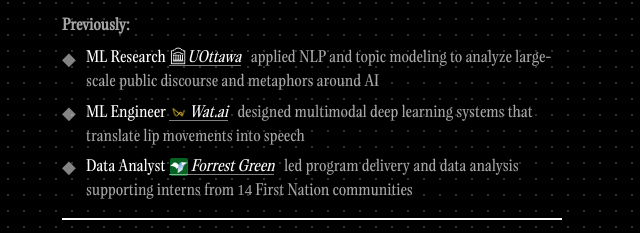
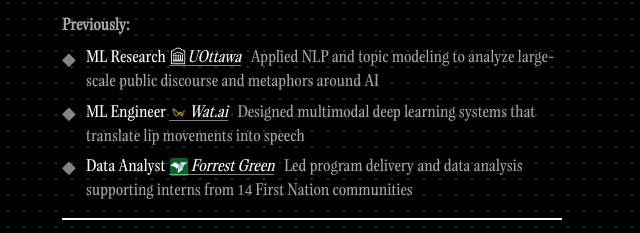
Before and after one commit to Diyako1/portfolio, a plain HTML site: page index.html in a window 1280 px wide. Shown: the part 397-630 px from the top of the page, 328-968 px from the left. Drawn offline with Linux system fonts and the light colour scheme; animation ran at ten frames a second.

Commit message:
Capitalize starting words in experience descriptions

```diff
--- a/index.html
+++ b/index.html
@@ -88,13 +88,13 @@
 				</div>
 				<ul>
 					<li class="experience-item">
-						<a href="https://www.uottawa.ca/en" target="_blank" rel="noopener noreferrer" class="project-link cursor-target" style="display: inline;"><strong><span style="font-style: normal;" class="cursor-target">ML Research</span>  <span style="border-bottom: 1px solid white; padding-bottom: 2px;" class="cursor-target"><img src="./src/images/uottawa.png" alt="UOttawa" style="height: 1.2em; vertical-align: -0.2em; margin: 0 1px; border-radius: 2px;">UOttawa</span></strong>&nbsp; applied NLP and topic modeling to analyze large-scale public discourse and metaphors around AI</a>
+						<a href="https://www.uottawa.ca/en" target="_blank" rel="noopener noreferrer" class="project-link cursor-target" style="display: inline;"><strong><span style="font-style: normal;" class="cursor-target">ML Research</span>  <span style="border-bottom: 1px solid white; padding-bottom: 2px;" class="cursor-target"><img src="./src/images/uottawa.png" alt="UOttawa" style="height: 1.2em; vertical-align: -0.2em; margin: 0 1px; border-radius: 2px;">UOttawa</span></strong>&nbsp; Applied NLP and topic modeling to analyze large-scale public discourse and metaphors around AI</a>
 					</li>
 					<li class="experience-item">
-						<a href="https://watai.ca" target="_blank" rel="noopener noreferrer" class="project-link cursor-target" style="display: inline;"><strong><span style="font-style: normal;" class="cursor-target">ML Engineer</span>  <span style="border-bottom: 1px solid white; padding-bottom: 2px;" class="cursor-target"><img src="./src/images/watai.png" alt="Wat.ai" style="height: 1.2em; vertical-align: -0.3em; margin: 0 1px; border-radius: 2px;">Wat.ai</span></strong>&nbsp; designed multimodal deep learning systems that translate lip movements into speech</a>
+						<a href="https://watai.ca" target="_blank" rel="noopener noreferrer" class="project-link cursor-target" style="display: inline;"><strong><span style="font-style: normal;" class="cursor-target">ML Engineer</span>  <span style="border-bottom: 1px solid white; padding-bottom: 2px;" class="cursor-target"><img src="./src/images/watai.png" alt="Wat.ai" style="height: 1.2em; vertical-align: -0.3em; margin: 0 1px; border-radius: 2px;">Wat.ai</span></strong>&nbsp; Designed multimodal deep learning systems that translate lip movements into speech</a>
 					</li>
 					<li class="experience-item">
-						<a href="https://www.linkedin.com/company/forrestgreenrmc/posts/?feedView=all" target="_blank" rel="noopener noreferrer" class="project-link cursor-target" style="display: inline;"><strong><span style="font-style: normal;" class="cursor-target">Data Analyst</span>  <span style="border-bottom: 1px solid white; padding-bottom: 2px;" class="cursor-target"><img src="./src/images/forrestgreen.png" alt="Forrest Green" style="height: 1.2em; vertical-align: -0.3em; margin: 0 3px 0 1px; border-radius: 2px;">Forrest Green</span></strong>&nbsp; led program delivery and data analysis supporting interns from 14 First Nation communities</a>
+						<a href="https://www.linkedin.com/company/forrestgreenrmc/posts/?feedView=all" target="_blank" rel="noopener noreferrer" class="project-link cursor-target" style="display: inline;"><strong><span style="font-style: normal;" class="cursor-target">Data Analyst</span>  <span style="border-bottom: 1px solid white; padding-bottom: 2px;" class="cursor-target"><img src="./src/images/forrestgreen.png" alt="Forrest Green" style="height: 1.2em; vertical-align: -0.3em; margin: 0 3px 0 1px; border-radius: 2px;">Forrest Green</span></strong>&nbsp; Led program delivery and data analysis supporting interns from 14 First Nation communities</a>
 					</li>
 				</ul>
 			</section>
```
